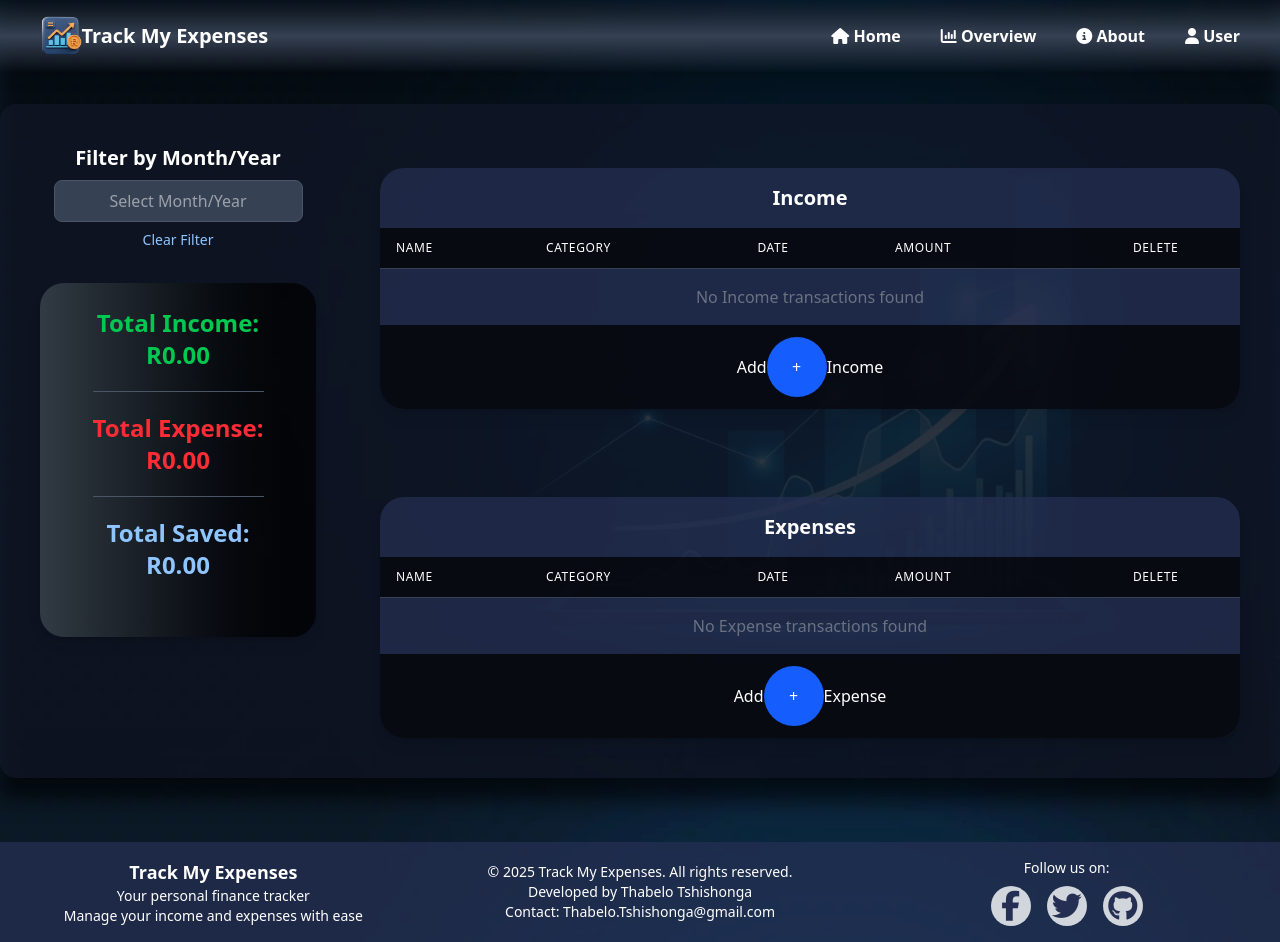
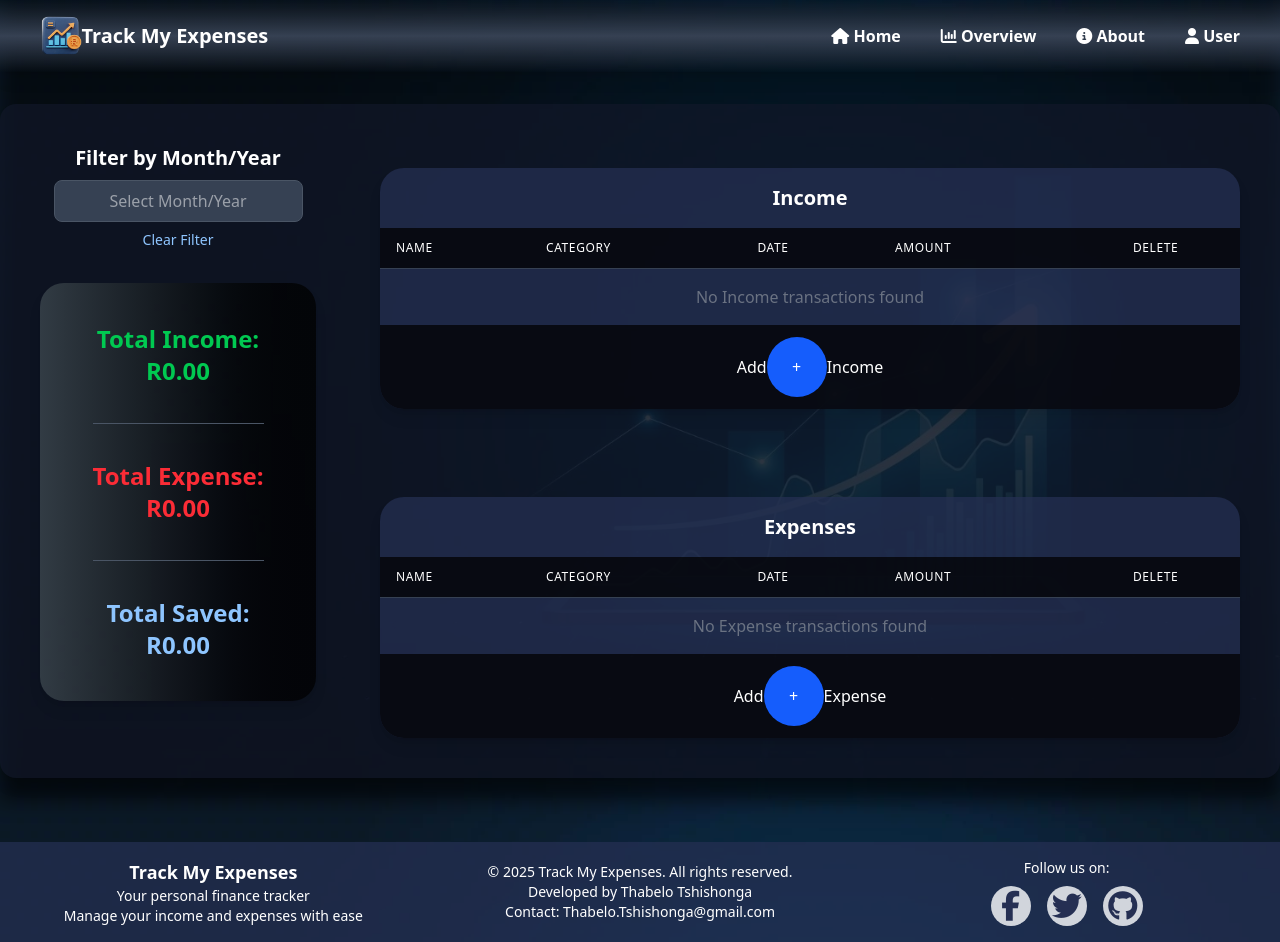
Before and after one commit to thabie05/My_Capstone, a React (Vite) app in the folder Finance_App/: page / in a window 1280 px wide. Built offline with nearby package versions, Linux system fonts and the light colour scheme.

Commit message:
enhance styling in TotalAmount component by adding padding to income, expense, and saved totals

```diff
--- a/Finance_App/src/components/TotalAmount.jsx
+++ b/Finance_App/src/components/TotalAmount.jsx
@@ -27,15 +27,15 @@ const TotalAmount = ({ incomeTransactions, expenseTransactions, selectedDate })
     <div className="totalAmount p-4 w-full">
       <div className="bg-gradient-to-r from-[#434e55af] to-[#000000bd] w-full max-w-sm mx-auto rounded-3xl shadow-lg p-6">
       <div className="flex flex-col items-center justify-center gap-4 text-center">
-      <h3 className="text-xl font-bold md:text-2xl text-green-500">
+      <h3 className="text-xl font-bold md:text-2xl py-4 text-green-500">
         Total Income:<br/> R{filteredIncome.toFixed(2)}
       </h3>
-      <hr className="w-3/4 border-gray-600 my-1" />
-      <h3 className="text-xl md:text-2xl font-bold text-red-500">
+      <hr className="w-3/4 border-gray-600 my-1 " />
+      <h3 className="text-xl py-4 md:text-2xl font-bold text-red-500">
         Total Expense:<br/> R{filteredExpense.toFixed(2)}
       </h3>
       <hr className="w-3/4 border-gray-600 my-1" />
-      <h3 className="text-xl md:text-2xl font-bold pb-8 text-blue-300">
+      <h3 className="text-xl md:text-2xl font-bold py-4 text-blue-300">
         Total Saved:<br/> <span className={totalSaved >= 0 ? 'text-blue-300' : 'text-orange-400'}>
               R{totalSaved.toFixed(2)}
             </span>
```
